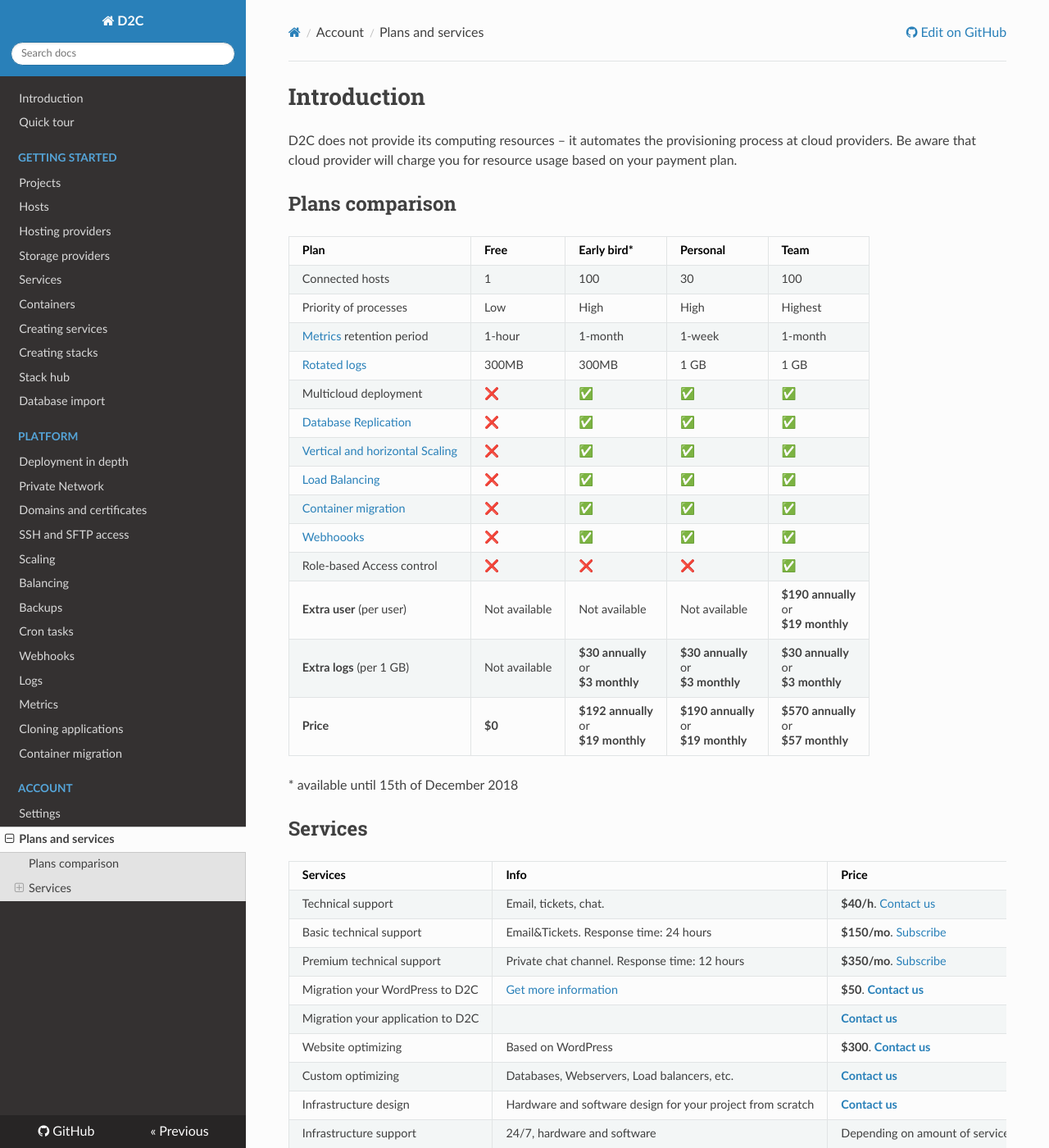
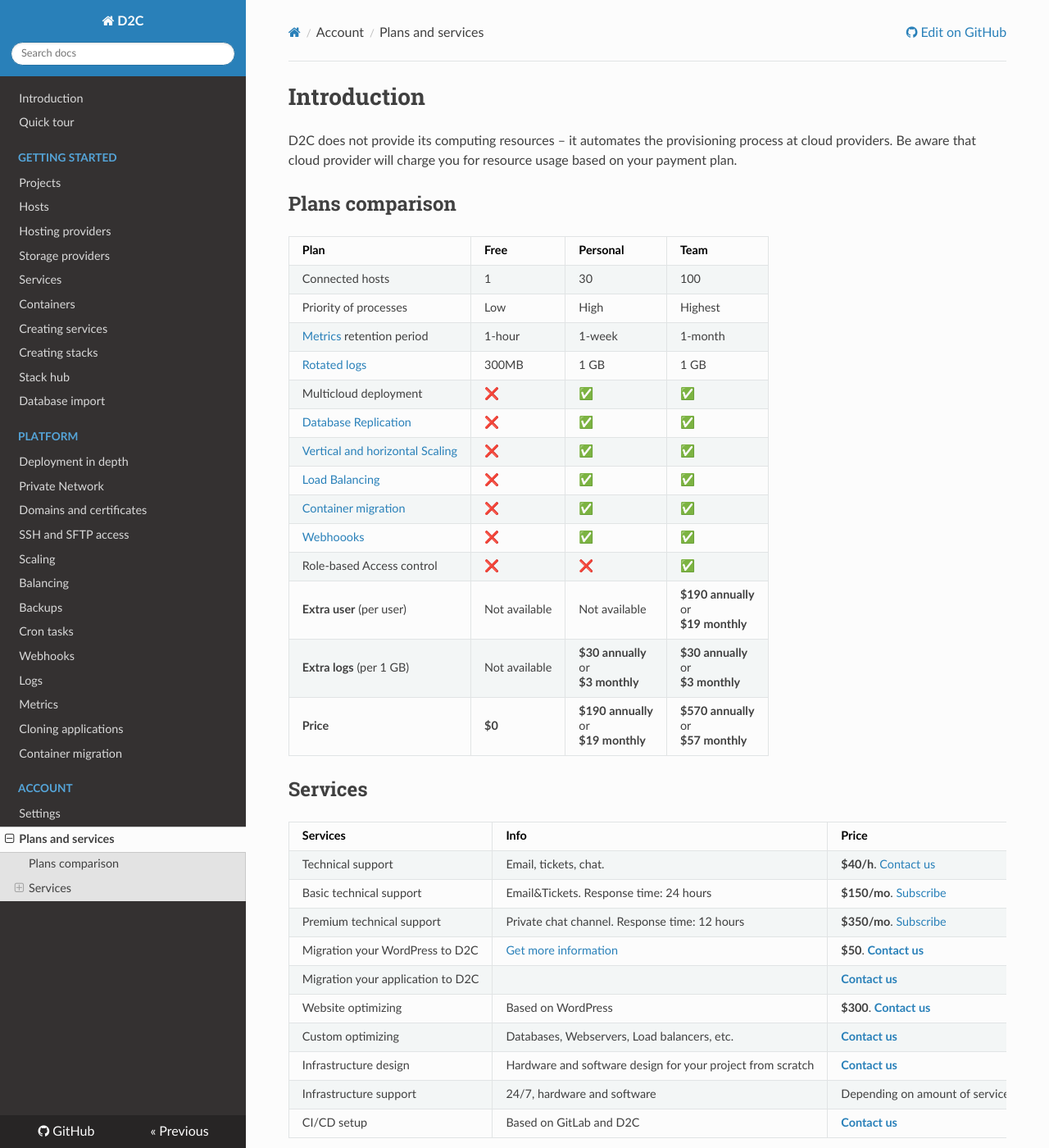
Before and after one commit to d2cio/docs, an MkDocs documentation site: the page built from docs/account/plan.md, in a window 1280 px wide and 1400 px high. Shown: the whole window at 82% size. Built offline with MkDocs 1.6.1, drawn with Linux system fonts in a browser that asks for light colours; nearby versions of some CDN libraries.

Commit message:
edited plan page (early bird is not supported anymore)

```diff
--- a/docs/account/plan.md
+++ b/docs/account/plan.md
@@ -4,24 +4,23 @@ D2C does not provide its computing resources – it automates the provisioning p
 
 ## Plans comparison
 
-Plan                                                  | Free          | Early bird*   | Personal | Team
-:---------------------------------------------------- |-------------- | ---------      | -----    | ----
-Connected hosts                                       | 1             | 100            | 30       |100
-Priority of processes                                 | Low           | High           | High     | Highest
-[Metrics](/platform/metrics/) retention period        | 1-hour        | 1-month        | 1-week   | 1-month
-[Rotated logs](/platform/logs/)                       | 300MB         | 300MB          | 1 GB     | 1 GB
-Multicloud deployment                                 | ❌             | ✅              | ✅        | ✅
-[Database Replication](/platform/scaling/)            | ❌             | ✅              | ✅        | ✅
-[Vertical and horizontal Scaling](/platform/scaling/) | ❌             | ✅              | ✅        | ✅
-[Load Balancing](/platform/balancing/)                | ❌             | ✅              | ✅        | ✅
-[Container migration](/platform/migration/)           | ❌             | ✅              | ✅        | ✅
-[Webhoooks](/platform/webhooks/)                      | ❌             | ✅              | ✅        | ✅
-Role-based Access control                             | ❌             | ❌              | ❌        | ✅
-**Extra user** (per user)                             | Not available | Not available | Not available | **$190&nbsp;annually**<br>or<br>**$19&nbsp;monthly**
-**Extra logs** (per 1 GB)                             | Not available | **$30&nbsp;annually**<br>or<br>**$3&nbsp;monthly** | **$30&nbsp;annually**<br>or<br>**$3&nbsp;monthly** | **$30&nbsp;annually**<br>or<br>**$3&nbsp;monthly**
-**Price**                                             | **$0**        | **$192&nbsp;annually**<br>or<br>**$19&nbsp;monthly** | **$190&nbsp;annually**<br>or<br>**$19&nbsp;monthly** |  **$570&nbsp;annually**<br>or<br>**$57&nbsp;monthly**
+Plan                                                  | Free             | Personal | Team
+:---------------------------------------------------- |--------------    | -----    | ----
+Connected hosts                                       | 1                | 30       |100
+Priority of processes                                 | Low              | High     | Highest
+[Metrics](/platform/metrics/) retention period        | 1-hour           | 1-week   | 1-month
+[Rotated logs](/platform/logs/)                       | 300MB            | 1 GB     | 1 GB
+Multicloud deployment                                 | ❌               | ✅        | ✅
+[Database Replication](/platform/scaling/)            | ❌               | ✅        | ✅
+[Vertical and horizontal Scaling](/platform/scaling/) | ❌               | ✅        | ✅
+[Load Balancing](/platform/balancing/)                | ❌               | ✅        | ✅
+[Container migration](/platform/migration/)           | ❌               | ✅        | ✅
+[Webhoooks](/platform/webhooks/)                      | ❌               | ✅        | ✅
+Role-based Access control                             | ❌               | ❌        | ✅
+**Extra user** (per user)                             | Not available | Not available | **$190&nbsp;annually**<br>or<br>**$19&nbsp;monthly**
+**Extra logs** (per 1 GB)                             | Not available | **$30&nbsp;annually**<br>or<br>**$3&nbsp;monthly** | **$30&nbsp;annually**<br>or<br>**$3&nbsp;monthly**
+**Price**                                             | **$0**        | **$190&nbsp;annually**<br>or<br>**$19&nbsp;monthly** |  **$570&nbsp;annually**<br>or<br>**$57&nbsp;monthly**
 
-\* available until 15th of December 2018
 
 ## Services
 
```
